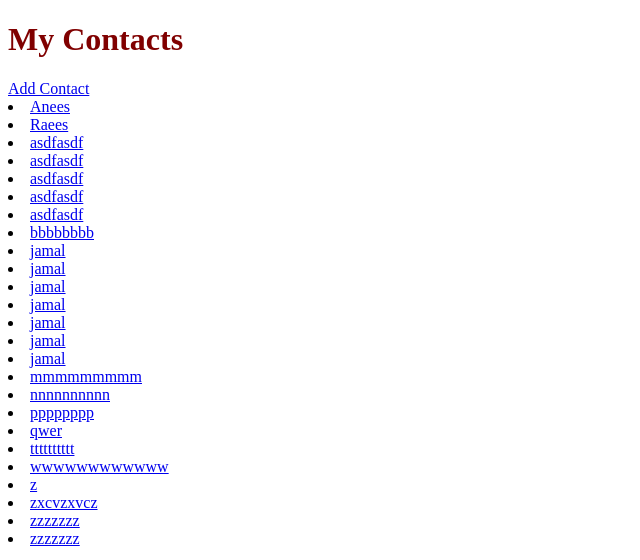
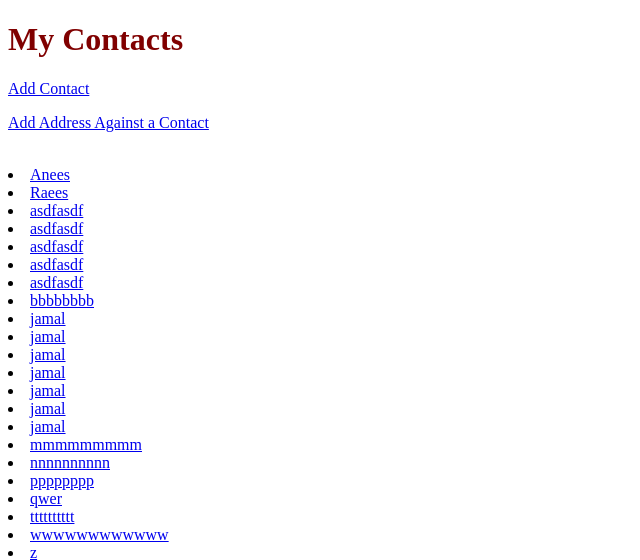
Before and after one commit to raeeschachar/phone_directory, a Django app: page /contacts/ in a window 1280 px wide. Shown: the top 560 px of the page, without its empty margins (0-640 px from the left). Run offline with Django 3.2, Linux system fonts and the light colour scheme; data comes from the database, SQL or seed files in the repository; both versions use the stored data as it was after the commit.

Commit message:
Use one form for views

```diff
--- a/contacts/templates/contacts/contact_list.html
+++ b/contacts/templates/contacts/contact_list.html
@@ -3,7 +3,9 @@
 {% block content %}
 <h1>My Contacts</h1>
 
-    <a href="{% url 'contacts:add_contact' %}">Add Contact</a>
+    <p><a href="{% url 'contacts:add_contact' %}">Add Contact</a></p>
+    <p><a href="{% url 'contacts:add_address' %}">Add Address Against a Contact</a></p>
+    <br>
     {% for contact in my_contacts %}
         <li><a href="{% url 'contacts:detail' contact.id %}">{{ contact }}</a></li>
     {% endfor %}
--- a/contacts/views.py
+++ b/contacts/views.py
@@ -19,3 +19,4 @@ class AddContactView(generic.CreateView):
 class AddContactAddressView(generic.CreateView):
     model = Address
     fields = ['contact', 'address_selection', 'address_line', 'city', 'state', 'zip_code', 'country']
+    template_name = 'contacts/contact_form.html'
```
Also changed, not shown: contacts/templates/contacts/address_form.html (deleted, +0 -9 lines), db.sqlite3.
